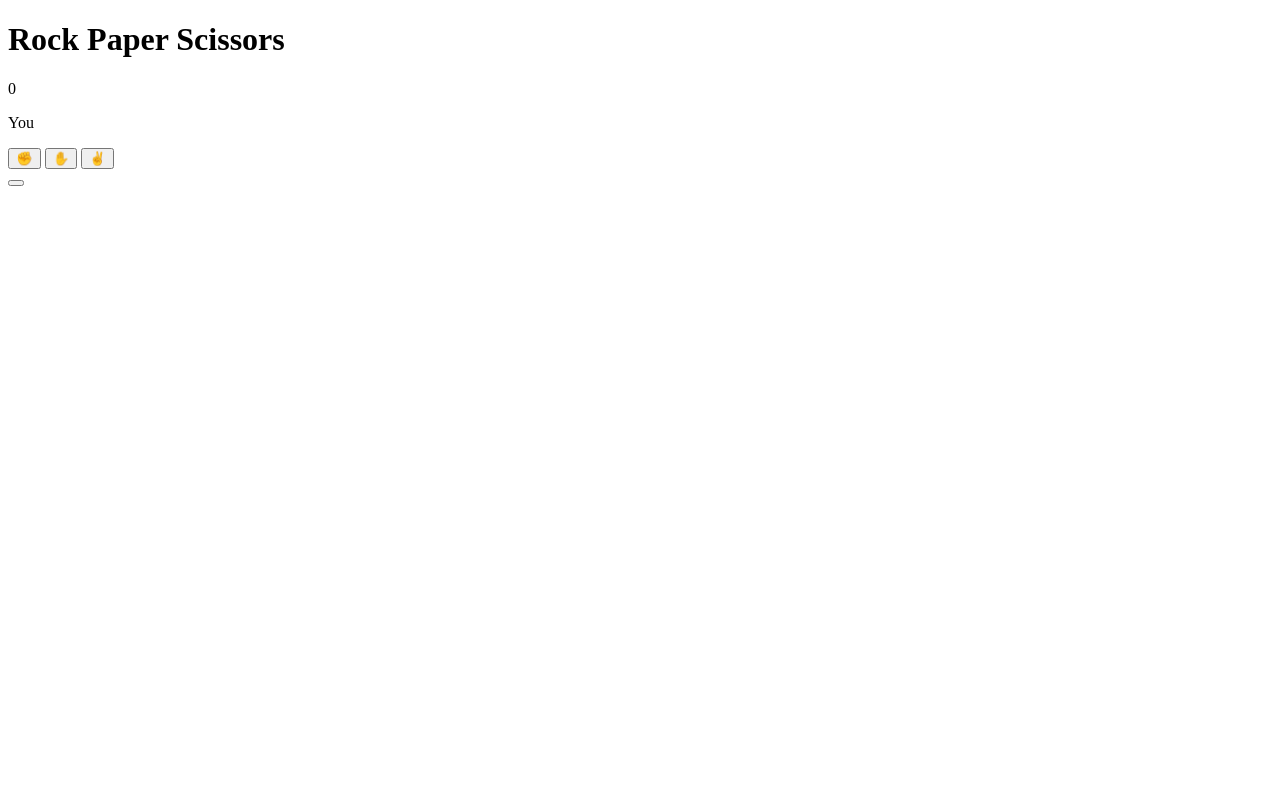
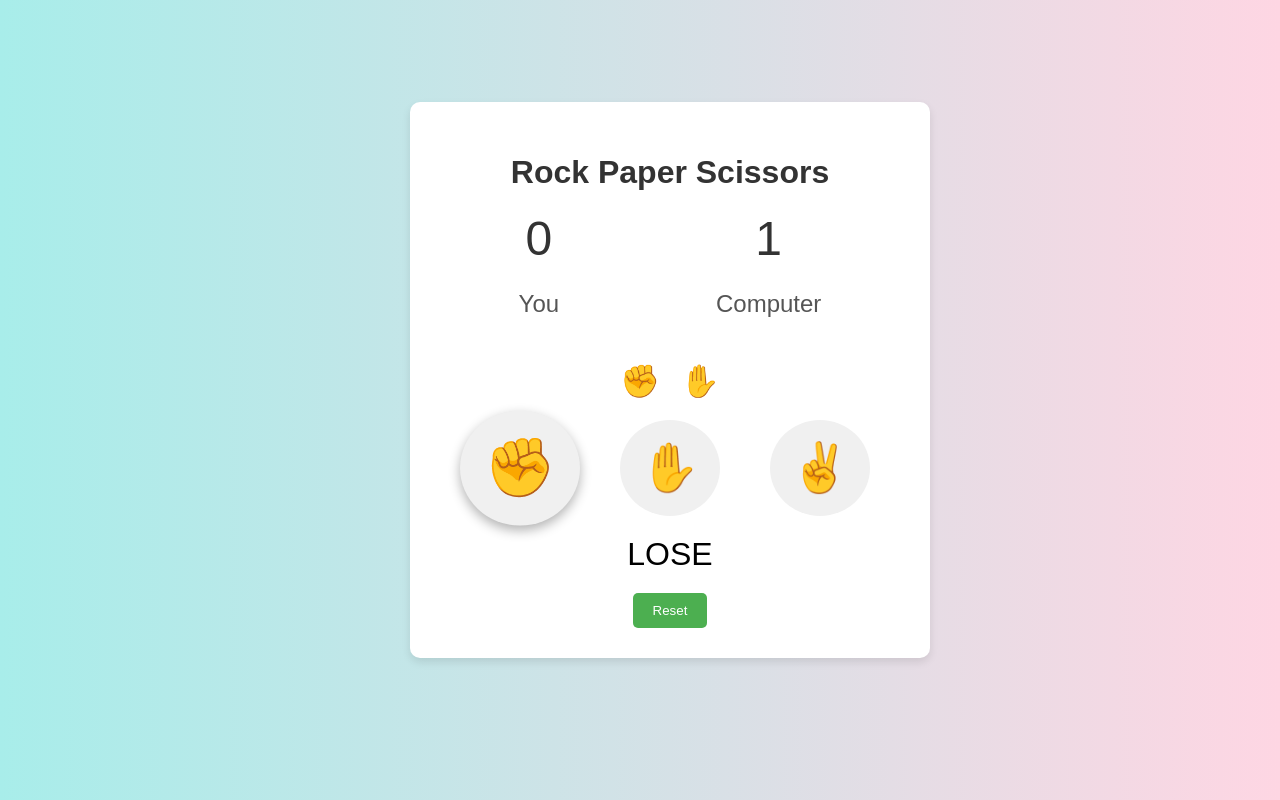
Before and after one commit to AdityaPourush/games, a website built with Vite: page rockpaperscissors/index.html in a window 1280 px wide. Both pictures are taken after a click on the button "rock". Built offline with nearby package versions, Linux system fonts and the light colour scheme.

Commit message:
rock paper scissors done

```diff
--- a/rockpaperscissors/index.html
+++ b/rockpaperscissors/index.html
@@ -17,7 +17,8 @@
             <p>You</p>
           </div>
           <div class="score">
-            <span id="computerScore"></span>
+            <span id="computerScore">0</span>
+            <p>Computer</p>
           </div>
         </div>
         <div class="selection-area">
@@ -25,12 +26,12 @@
           <div id="computerChoice"></div>
         </div>
         <div class="choices">
-          <button class="choice-btn" data-choice="rock">✊</button>
-          <button class="choice-btn" data-choice="paper">✋</button>
-          <button class="choice-btn" data-choice="scissor">✌️</button>
+          <button class="choice-btn" data-choice="rock" title="rock">✊</button>
+          <button class="choice-btn" data-choice="paper" title="paper">✋</button>
+          <button class="choice-btn" data-choice="scissor" title="scissors">✌️</button>
         </div>
         <div class="result" id="result"></div>
-        <button class="reset-btn" id="resetBtn"></button>
+        <button class="reset-btn" id="resetBtn">Reset</button>
       </div>
     </div>
     <script type="module" src="./main.ts"></script>
--- a/rockpaperscissors/main.ts
+++ b/rockpaperscissors/main.ts
@@ -1 +1,114 @@
 console.log("hello");
+
+// element imports to be used in javascript
+const userScoreElement = document.getElementById("userScore") as HTMLSpanElement;
+const computerScoreElement = document.getElementById("computerScore") as HTMLSpanElement;
+const userChoiceElement = document.getElementById("userChoice") as HTMLDivElement;
+const computerChoiceElement = document.getElementById("computerChoice") as HTMLDivElement;
+const resultElement = document.getElementById("result") as HTMLDivElement;
+const choiceButtons = document.querySelectorAll('.choice-btn') as NodeListOf<HTMLButtonElement>;
+const resetButton = document.getElementById("resetBtn") as HTMLButtonElement;
+
+// tracking scores
+let userScore = 0;
+let computerScore = 0;
+
+type Choice = 'rock' | 'paper' | 'scissors' ;
+type Result = 'win' | 'lose' | 'tie' ;
+
+const getComputerChoice = (): Choice => {
+    const choices: Choice[] = ["rock", "paper", "scissors"];
+    const randomIndex = Math.floor(Math.random() * 3);
+    return choices[randomIndex];
+}
+
+function determineWinner(userChoice: Choice, computerChoice: Choice): Result {
+    if(userChoice === computerChoice){
+        return 'tie';
+    }
+    else if(
+        (userChoice == 'rock' && computerChoice === 'scissors') ||
+        (userChoice == 'paper' && computerChoice === 'rock') ||
+        (userChoice === 'scissors' && computerChoice === 'paper')
+    ){
+        return 'win';
+    }
+    else {
+        return 'lose';
+    }
+}
+
+function updateScore(result : Result): void{
+    if(result === 'win'){
+        userScore++;
+        userScoreElement.textContent = userScore.toString(); // as .textContent property of HTML elements expects a string value
+    }
+    else if(result === 'lose'){
+        computerScore++;
+        computerScoreElement.textContent = computerScore.toString();
+    }
+}
+
+function displayResult(result: Result): void {
+    resultElement.textContent = result.toUpperCase();
+    resultElement.classList.add(result);
+    setTimeout(() => {
+        resultElement.classList.remove(result);
+    }, 500)
+}
+
+function displayChoices(userChoice: Choice, computerChoice: Choice): void{
+    userChoiceElement.textContent = getEmoji(userChoice);
+    computerChoiceElement.textContent = '';
+    setTimeout(() => {
+        computerChoiceElement.textContent = getEmoji(computerChoice);
+    }, 2000);
+}
+
+function getEmoji(choice: Choice): string{
+    switch(choice){
+        case('rock'):
+            return '✊';
+        case('paper'):
+            return '✋';
+        case('scissors'):
+            return '✌️';
+        default:
+            return '';
+    }
+}
+
+const handleChoice = (event: Event): void => {
+    const target = event.target as HTMLButtonElement;
+    const userChoice = target.dataset.choice as Choice;
+    if(!userChoice) return;
+
+    choiceButtons.forEach(btn => btn.classList.remove('selected'));
+    target.classList.add('selected');
+
+    const computerChoice = getComputerChoice();
+    displayChoices(userChoice, computerChoice);
+
+    setTimeout(()=> {
+        const result = determineWinner(userChoice, computerChoice);
+        displayResult(result);
+        updateScore(result);
+    }, 2000)
+}
+
+function resetGame(): void{
+    userScore = 0;
+    computerScore = 0;
+    userScoreElement.textContent = '0';
+    computerScoreElement.textContent = '0';
+    userChoiceElement.textContent = '';
+    computerChoiceElement.textContent = '';
+    resultElement.textContent = '';
+    choiceButtons.forEach(btn => btn.classList.remove('selected'));
+}
+
+choiceButtons.forEach((button) => {
+    button.addEventListener('click', handleChoice);
+})
+
+resetButton.addEventListener('click', resetGame);
--- a/rockpaperscissors/style.css
+++ b/rockpaperscissors/style.css
@@ -0,0 +1,124 @@
+body {
+    font-family: sans-serif;
+    display: flex;
+    justify-content: center;
+    align-items: center;
+    min-height: 90vh;
+    background: linear-gradient(to right, #a8edea, #fed6e3);
+    margin: 0;
+    padding: 20px;
+}
+
+.container {
+    background-color: white;
+    padding: 30px;
+    border-radius: 10px;
+    box-shadow: 0 4px 8px rgba(0, 0, 0, 0.1);
+    text-align: center;
+    max-width: 600px;
+    width: 100%;
+}
+
+h1 {
+    margin-bottom: 20px;
+    color: #333;
+}
+
+.scoreboard {
+    display: flex;
+    justify-content: space-around;
+    margin-bottom: 20px;
+}
+
+.score {
+    font-size: 1.5em;
+    color: #555;
+}
+
+.score span {
+    font-size: 2em;
+    display: block;
+    color: #333;
+}
+
+.selection-area {
+    display: flex;
+    justify-content: center;
+    gap: 20px;
+    margin-bottom: 20px;
+    font-size: 2em;
+}
+
+.choices {
+    display: flex;
+    justify-content: center;
+    gap: 50px;
+    margin-bottom: 20px;
+}
+
+.choice-btn {
+    font-size: 3em;
+    background-color: #f0f0f0;
+    border: none;
+    border-radius: 50%;
+    padding: 20px;
+    cursor: pointer;
+    transition: transform 0.2s, box-shadow 0.2s;
+}
+
+.choice-btn:hover {
+    transform: scale(1.1);
+    box-shadow: 0 2px 5px rgba(0, 0, 0, 0.2);
+}
+
+.choice-btn.selected {
+    transform: scale(1.2);
+    box-shadow: 0 4px 10px rgba(0, 0, 0, 0.3);
+}
+
+.result {
+    font-size: 2em;
+    margin-bottom: 20px;
+    min-height: 30px;
+}
+
+.result.win {
+    color: green;
+    animation: pop 0.5s ease;
+}
+
+.result.lose {
+    color: red;
+    animation: pop 0.5s ease;
+}
+
+.result.tie {
+    color: gray;
+    animation: pop 0.5s ease;
+}
+
+.reset-btn {
+    background-color: #4caf50;
+    color: white;
+    border: none;
+    padding: 10px 20px;
+    border-radius: 5px;
+    cursor: pointer;
+    transition: background-color 0.3s;
+}
+
+.reset-btn:hover {
+    background-color: #45a049;
+}
+
+@keyframes pop {
+    0% {
+        transform: scale(1);
+    }
+    50% {
+        transform: scale(1.5);
+    }
+    100% {
+        transform: scale(1);
+    }
+}
```
